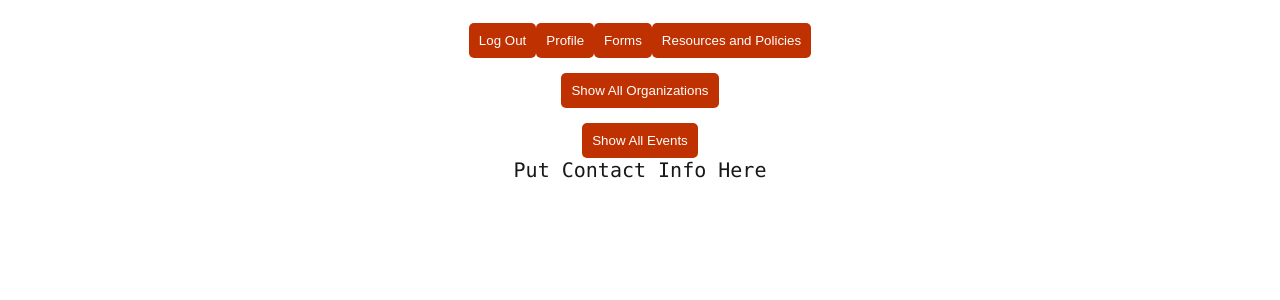
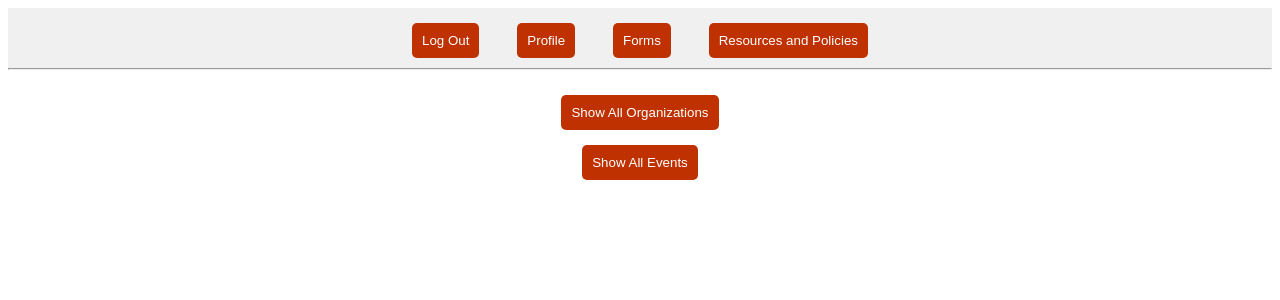
Before and after one commit to Reedham-Kalariya/cse437-WUhub, a Next.js app in the folder cse437-wuhub/: page /StudentDashboard in a window 1280 px wide. Shown: the top 300 px of the page. Built offline with nearby package versions, Linux system fonts and the light colour scheme.

Commit message:
fixed up dashboard based on user feedback and added css

```diff
--- a/cse437-wuhub/package.json
+++ b/cse437-wuhub/package.json
@@ -22,5 +22,8 @@
     "react-dom": "18.2.0",
     "react-firebase-hooks": "^5.1.1",
     "typescript": "4.9.5"
+  },
+  "devDependencies": {
+    "@zeit/next-css": "^1.0.1"
   }
 }
--- a/cse437-wuhub/pages/StudentDashboard.tsx
+++ b/cse437-wuhub/pages/StudentDashboard.tsx
@@ -2,6 +2,7 @@ import { initializeApp } from 'firebase/app';
 import { getAuth, createUserWithEmailAndPassword } from 'firebase/auth';
 import { useRouter } from "next/router"
 import { init_firebase } from '@/firebase/firebase-config';
+import styles from '../styles/dashboard.module.css';
 
 // define the Student Dashboard functional component
 export default function StudentDashboard() {
@@ -58,24 +59,25 @@ export default function StudentDashboard() {
 
     // render the Student Dashboard page
     return (
-        <div>
-            <div id="header_bar">
-                <button id="logout_btn" className="btn" onClick={logoutClick}>Log Out</button>
-                <button id="profile_btn" className="btn" onClick={profileClick}>Profile</button>
-                <button id="forms_btn" className="btn" onClick={FormsClick}>Forms</button>
-                <button id="res_and_pol_btn" className="btn" onClick={resourcesClick}>Resources and Policies</button>
+        <div className="container">
+            <div className={styles.header_bar}>
+                <button id="logout_btn" className={styles.btn} onClick={logoutClick}>Log Out</button>
+                <button id="profile_btn" className={styles.btn} onClick={profileClick}>Profile</button>
+                <button id="forms_btn" className={styles.btn} onClick={FormsClick}>Forms</button>
+                <button id="res_and_pol_btn" className={styles.btn} onClick={resourcesClick}>Resources and Policies</button>
+                <hr></hr>
             </div>
             <div>
                 <span id="someOrgs"></span>
-                <button className="btn" onClick={organizationsClick}>Show All Organizations</button>
+                <button className={styles.btn} onClick={organizationsClick}>Show All Organizations</button>
             </div>
             <div>
             <span id="someEvents"></span>
-                <button className="btn" onClick={eventsClick}>Show All Events</button>
+                <button className={styles.btn} onClick={eventsClick}>Show All Events</button>
             </div>
-            <div className="container">
+            {/* <div className="container">
                 Put Contact Info Here
-            </div>
+            </div> */}
         </div>
         );
 }
--- /dev/null
+++ b/cse437-wuhub/styles/dashboard.module.css
@@ -0,0 +1,23 @@
+.btn{
+    margin-left: 1.5%;
+    margin-right: 1.5%;
+    margin-top: 15px;
+    background-color: #BF3100;
+    color: #FFFFFF;
+    border: 0;
+    padding: 10px;
+    border-radius: 5px;
+}
+
+.header_bar{
+    background-color: rgb(240, 240, 240);
+}
+
+/* For moblie screens */
+@media (max-width: 600px) {
+    .btn{
+        margin-left: 1%;
+        margin-right: 1%;
+        margin-top: 5px;
+    }
+}
```
Also changed, not shown: 1 other file (tests, documents, lock files or other folders).
